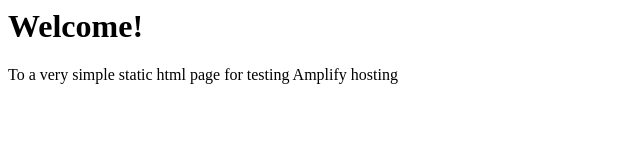
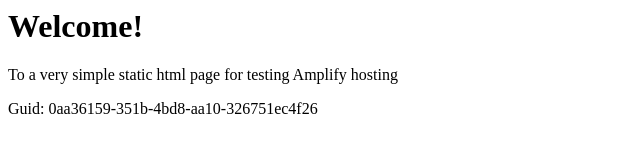
Before and after one commit to aws-aemilia-syd/Github-PR-Commit-Integration-Test-DoNotTouch-GitH-MJCD6L4M-v1-prod-ap-southeast-2, a website: page src/index.html in a window 1280 px wide. Shown: the whole page, without its empty margins (0-640 px from the left). Drawn offline with Linux system fonts and the light colour scheme.

Commit message:
commit from integ tests

```diff
--- a/src/index.html
+++ b/src/index.html
@@ -1,3 +1,5 @@
+
+
 <html lang="en">
 
 <head>
@@ -10,6 +12,6 @@
 <body>
     <h1>Welcome!</h1>
     <p>To a very simple static html page for testing Amplify hosting</p>
-</body>
+    <p>Guid: 0aa36159-351b-4bd8-aa10-326751ec4f26</p></body>
 
 </html>
```
